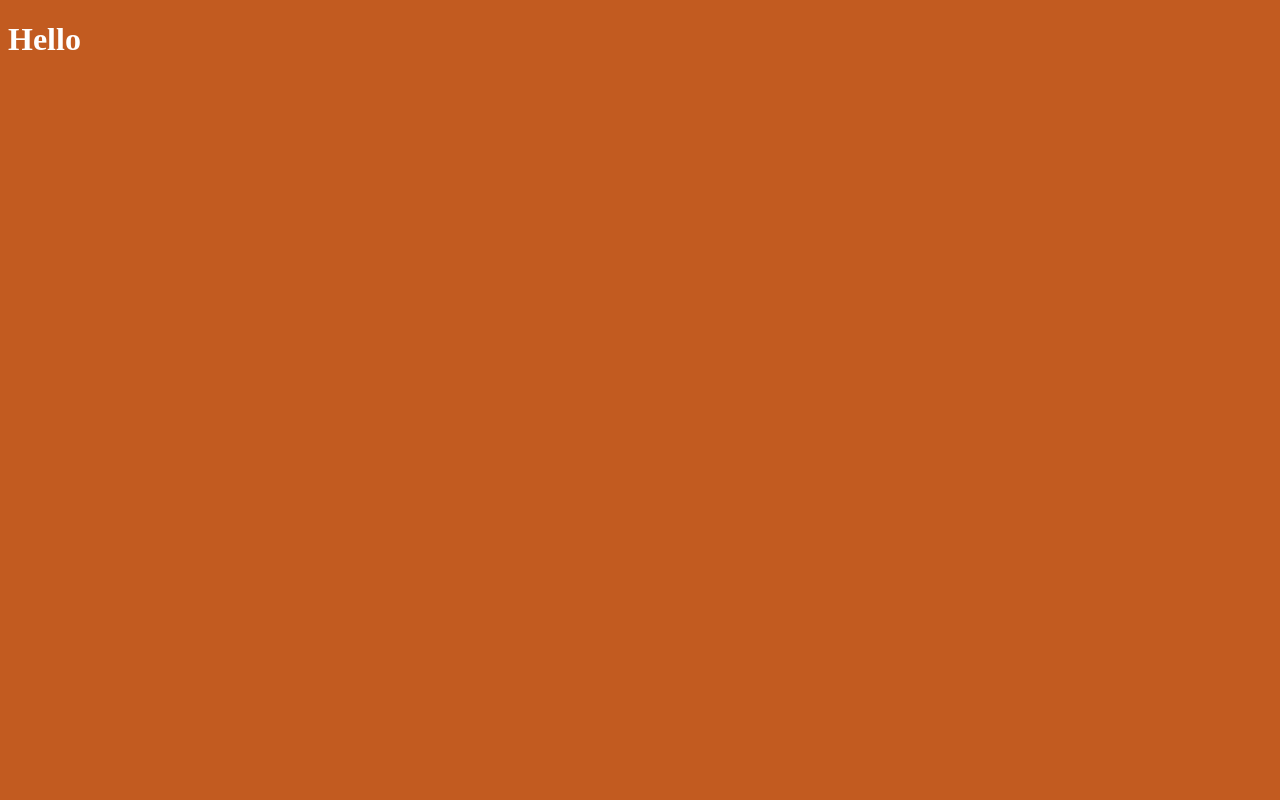
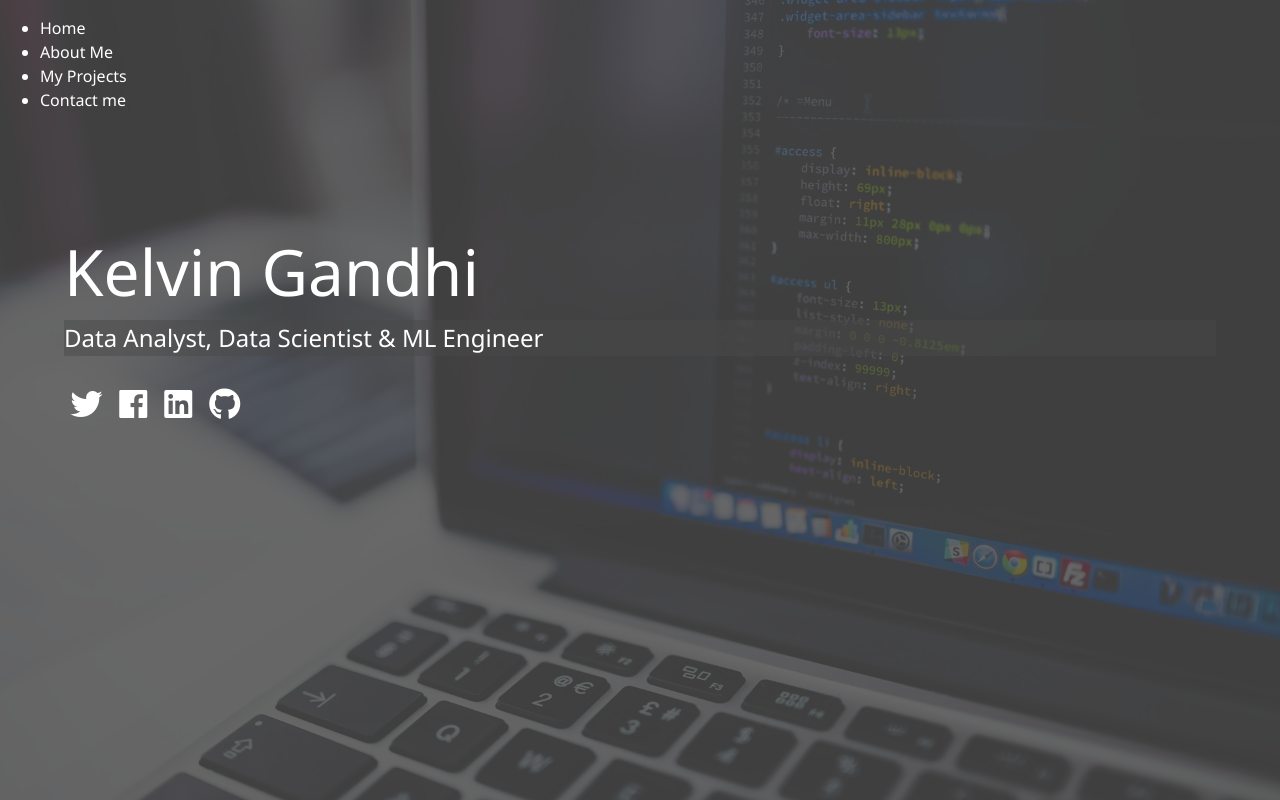
Before and after one commit to Kelvingandhi/portfoliowebsite, a website: page dict/index.html in a window 1280 px wide. Drawn offline with Linux system fonts and the light colour scheme.

Commit message:
Home page with sass

```diff
--- a/dict/index.html
+++ b/dict/index.html
@@ -5,13 +5,80 @@
     <meta name="viewport" content="width=device-width, initial-scale=1.0">
     <meta http-equiv="X-UA-Compatible" content="ie=edge">
 
+    <link rel="stylesheet" href="https://use.fontawesome.com/releases/v5.6.3/css/all.css" integrity="sha384-UHRtZLI+pbxtHCWp1t77Bi1L4ZtiqrqD80Kn4Z8NTSRyMA2Fd33n5dQ8lWUE00s/" crossorigin="anonymous">
     <link rel="stylesheet" href="css/main.css">
 
     <title>Document</title>
 </head>
-<body>
-    <h1>Hello</h1>
+<body id="bg-image">
 
+    <div class="overlay"></div>
+
+    <header>
+        <div class="menu-button">
+            <div class="button-line"></div>
+            <div class="button-line"></div>
+            <div class="button-line"></div>
+        </div>
+
+        <nav class="menu">
+            <div class="menu-bg-img">
+                <div class="portrait"></div>
+            </div>
+
+            <ul class="menu-nav">
+                <li class="nav-pages">
+                    <a href="/" class="nav-link">
+                        Home
+                    </a>
+                </li>
+                <li class="nav-pages">
+                    <a href="/about.html" class="nav-link">
+                        About Me
+                    </a>
+                </li>
+                <li class="nav-pages">
+                    <a href="/projects.html" class="nav-link">
+                        My Projects
+                    </a>
+                </li>
+                <li class="nav-pages">
+                    <a href="/contact.html" class="nav-link">
+                        Contact me
+                    </a>
+                </li>
+            </ul>
+
+        </nav>
+
+    </header>
+
+    <main id="home">
+        <h1 class="name-heading">
+            Kelvin Gandhi
+        </h1>
+        <h2 class="short-desc">
+            Data Analyst, Data Scientist & ML Engineer
+        </h2>
+
+        <div class="social-links">
+            <a href="#!">
+                <i class="fab fa-twitter fa-2x"></i>
+            </a>
+            <a href="#!">
+                <i class="fab fa-facebook fa-2x"></i>
+            </a>
+            <a href="#!">
+                <i class="fab fa-linkedin fa-2x"></i>
+            </a>
+            <a href="#!">
+                <i class="fab fa-github fa-2x"></i>
+            </a>
+        </div>
+
+    </main>
+
+    <script src="js/main.js"></script>
 
 </body>
 </html>
--- /dev/null
+++ b/sass_files/_config.scss
@@ -0,0 +1,33 @@
+$primary-color:#444;
+$hover-color:#2ecce4;
+
+$show-home-bg-img:true;
+$home-bg-img:url(../img/background.jpg);
+$bg-opacity:0.8;
+
+@mixin easeOut {
+    transition: all 0.5s ease-out;
+}
+
+@mixin background {
+
+    @if $show-home-bg-img {
+        &#bg-image {
+            background: $home-bg-img;
+            background-attachment: fixed;
+            background-size: cover;
+
+            .overlay {
+                position: absolute;
+                top: 0;
+                right: 0;
+                width: 100%;
+                height: 100%;
+                z-index: -1;
+                background: rgba($primary-color, $bg-opacity);
+            }
+
+        }
+    }
+
+}
--- a/sass_files/main.scss
+++ b/sass_files/main.scss
@@ -1,6 +1,78 @@
-$primary-color:#c25b20;
+@import 'config';
+
+* {
+    box-sizing: border-box;
+}
+
 
 body{
+
+    @include background();
+
     background-color : $primary-color;
     color: #fff;
+    height: 100%;
+    margin: 0;
+    font-family: 'Segoe UI', Tahoma, Geneva, Verdana, sans-serif;
+    line-height: 1.5;
 }
+
+// Headings
+
+h1,h2,h3{
+    margin: 0;
+    font-weight: 400;
+
+    &.name-heading{ //same as h1.name-heading
+        font-size: 4rem;
+    }
+
+    &.short-desc{
+        margin-bottom: 2rem;
+        padding: 0.2rem 1 rem;
+        background: rgba(lighten($color:$primary-color, $amount: 2), 0.5);
+    }
+
+}
+
+//Links
+a {
+    color: #fff;
+    text-decoration: none;
+}
+
+header{
+    position: fixed;
+    z-index: 2;
+    width: 100%;
+}
+
+//css for main
+main {
+    padding: 4rem;
+
+    .social-links {
+        margin-top: 1rem;
+
+        a {
+            padding: 0.4rem;
+
+            &:hover { //same as a:hover
+                color: $hover-color;
+                @include easeOut();
+            }
+
+        }
+
+    }
+
+    &#home {
+        overflow: hidden; //no scroll-bar
+
+        h1 {
+            margin-top: 20vh; //make 100 slices and put it on 20th slice
+        }
+
+    }
+
+}
```
Also changed, not shown: dict/css/main.css, dict/img/background.jpg (added), dict/js/main.js (added).
